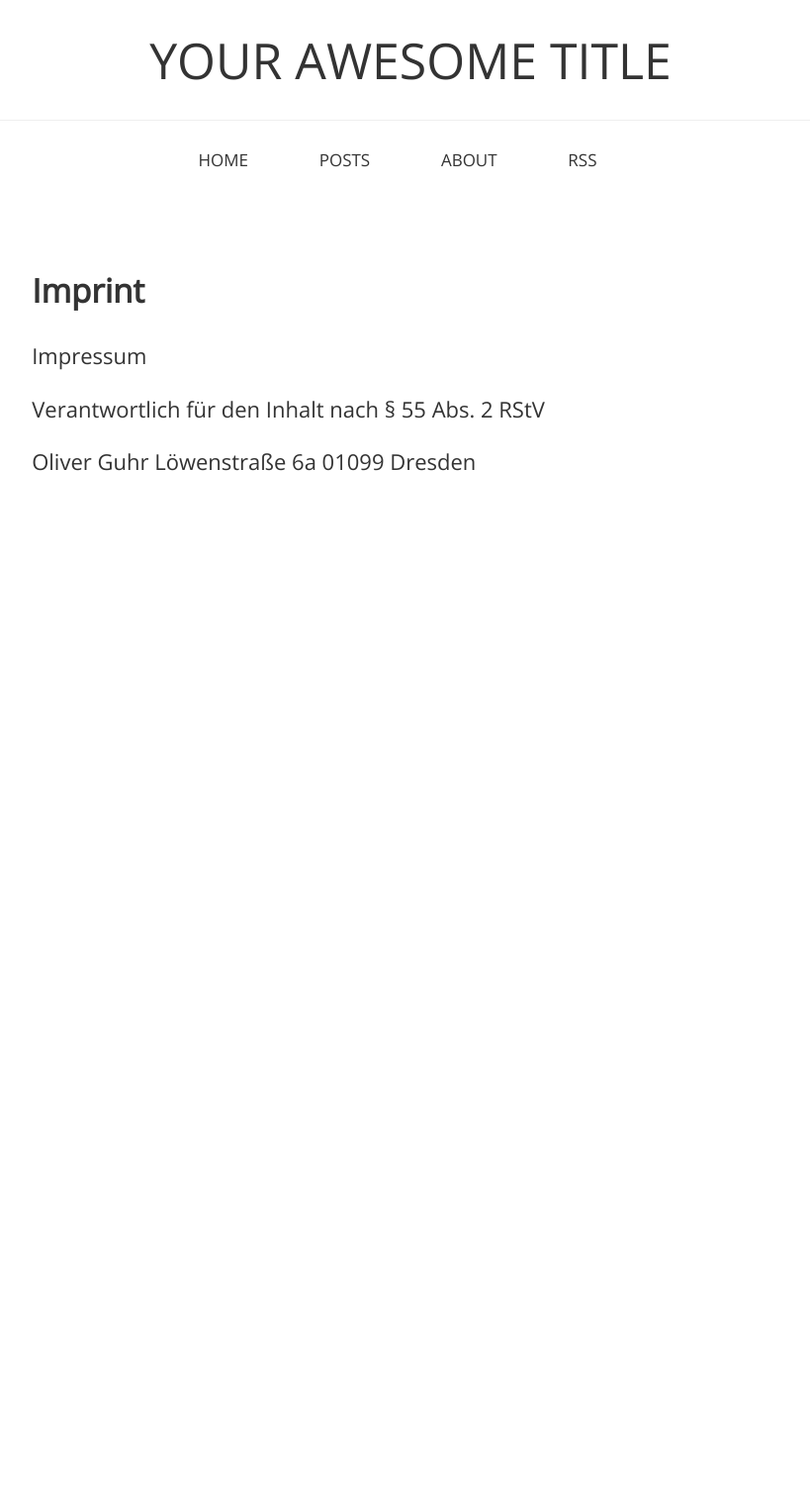
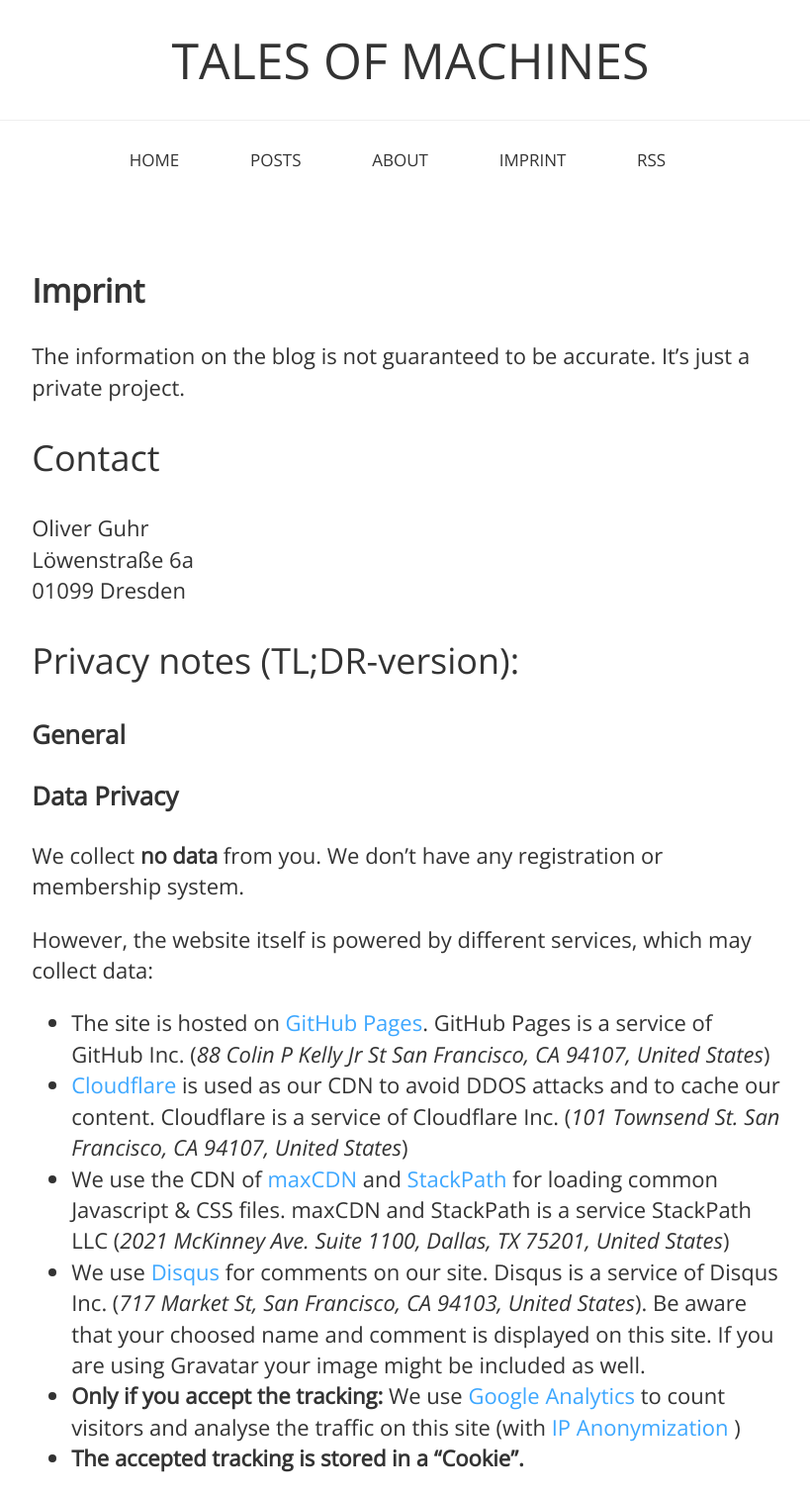
Before and after one commit to oliverguhr/olivers-blog, a Jekyll site: the page built from imprint.md, in a window 1280 px wide. Shown: the whole page at 99% size, without its empty margins (225-1044 px from the left). Built offline with Jekyll 4.4.1, drawn with Linux system fonts in a browser that asks for light colours; before the commit the page ends 900 px from its top, so only the background shows below that.

Commit message:
added an imprint

```diff
--- a/_config.yml
+++ b/_config.yml
@@ -6,7 +6,7 @@
 # 'jekyll serve'. If you change this file, please restart the server process.
 
 # Site settings
-title: Your awesome title
+title: Tales of machines
 email: your-email@domain.com
 description: > # this means to ignore newlines until "baseurl:"
   Write an awesome description for your new site here. You can edit this
--- a/_includes/header.html
+++ b/_includes/header.html
@@ -5,6 +5,7 @@
 	        <li><a href="{{ "/" | prepend: site.baseurl }}">Home</a></li>
           <li><a href="{{ "/archive" | prepend: site.baseurl }}">Posts</a></li>
           <li><a href="{{ "/about" | prepend: site.baseurl }}">About</a></li>
+		  <li><a href="{{ "/imprint" | prepend: site.baseurl }}">Imprint</a></li>
           <li><a href="{{ "/feed.xml" | prepend: site.baseurl }}">RSS</a></li>
 				</ul>
 			</nav>
--- a/imprint.md
+++ b/imprint.md
@@ -4,10 +4,28 @@ title: Imprint
 permalink: /imprint/
 ---
 
-Impressum
+The information on the blog is not guaranteed to be accurate. It's just a private project.
 
-Verantwortlich für den Inhalt nach § 55 Abs. 2 RStV
 
-Oliver Guhr
-Löwenstraße 6a
-01099 Dresden
+## Contact
+
+Oliver Guhr  <br />
+Löwenstraße 6a <br />
+01099 Dresden <br />
+
+## Privacy notes (TL;DR-version):
+
+### General
+
+### Data Privacy
+
+We collect __no data__ from you. We don't have any registration or membership system.
+
+However, the website itself is powered by different services, which may collect data:
+
+* The site is hosted on [GitHub Pages](https://help.github.com/articles/github-privacy-statement/). GitHub Pages is a service of GitHub Inc. (*88 Colin P Kelly Jr St San Francisco, CA 94107, United States*)
+* [Cloudflare](https://www.cloudflare.com/gdpr/introduction/) is used as our CDN to avoid DDOS attacks and to cache our content. Cloudflare is a service of Cloudflare Inc. (*101 Townsend St. San Francisco, CA 94107, United States*)
+* We use the CDN of [maxCDN](https://www.maxcdn.com/dpa/) and [StackPath](https://www.stackpath.com/gdpr/) for loading common Javascript & CSS files. maxCDN and StackPath is a service StackPath LLC (*2021 McKinney Ave. Suite 1100, Dallas, TX 75201, United States*)
+* We use [Disqus](https://help.disqus.com/terms-and-policies/disqus-privacy-policy) for comments on our site. Disqus is a service of Disqus Inc. (*717 Market St, San Francisco, CA 94103, United States*). Be aware that your choosed name and comment is displayed on this site. If you are using Gravatar your image might be included as well.
+* __Only if you accept the tracking:__ We use [Google Analytics](https://analytics.google.com/analytics/web/) to count visitors and analyse the traffic on this site (with [IP Anonymization ](https://support.google.com/analytics/answer/2763052?hl=en))
+* __The accepted tracking is stored in a "Cookie".__
```
